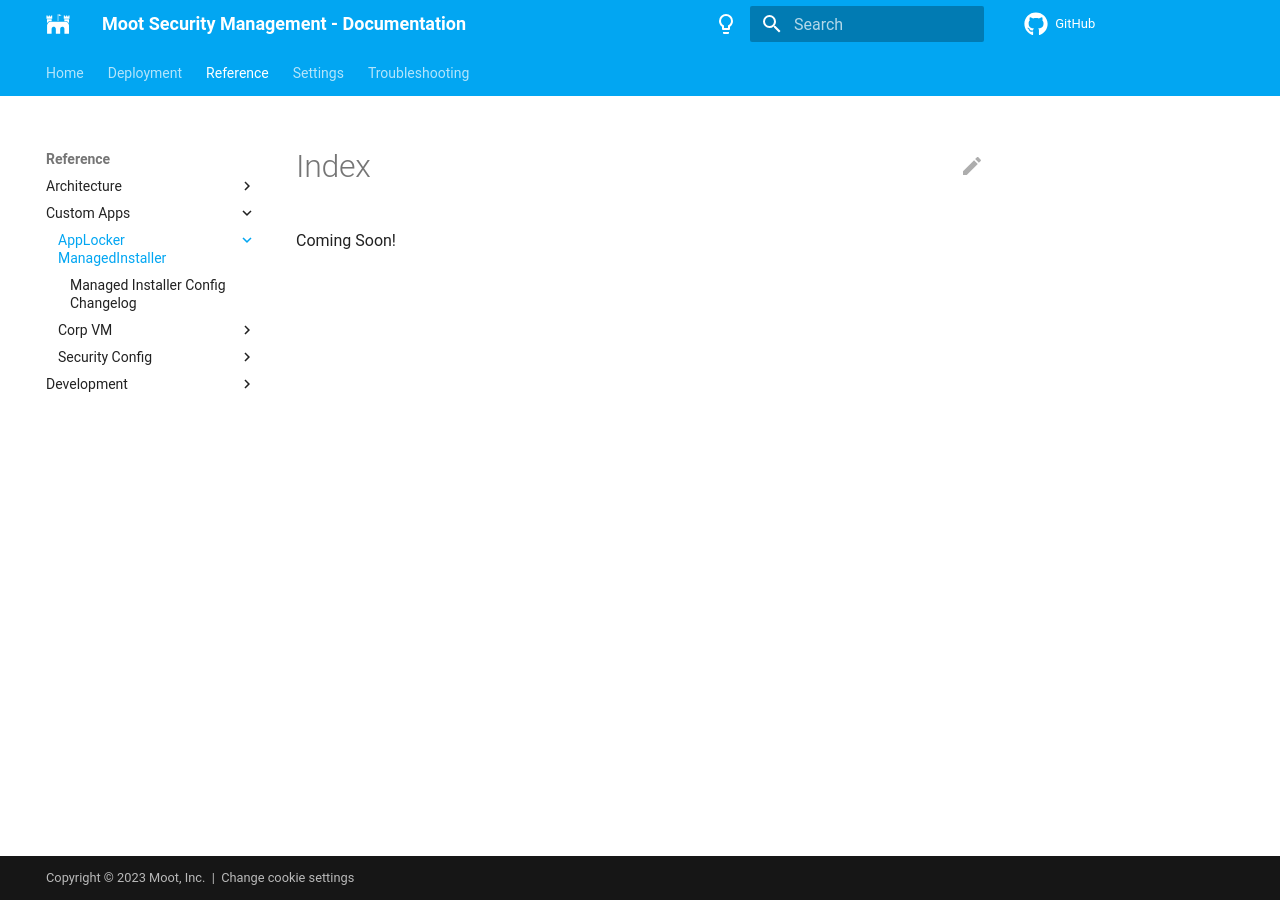
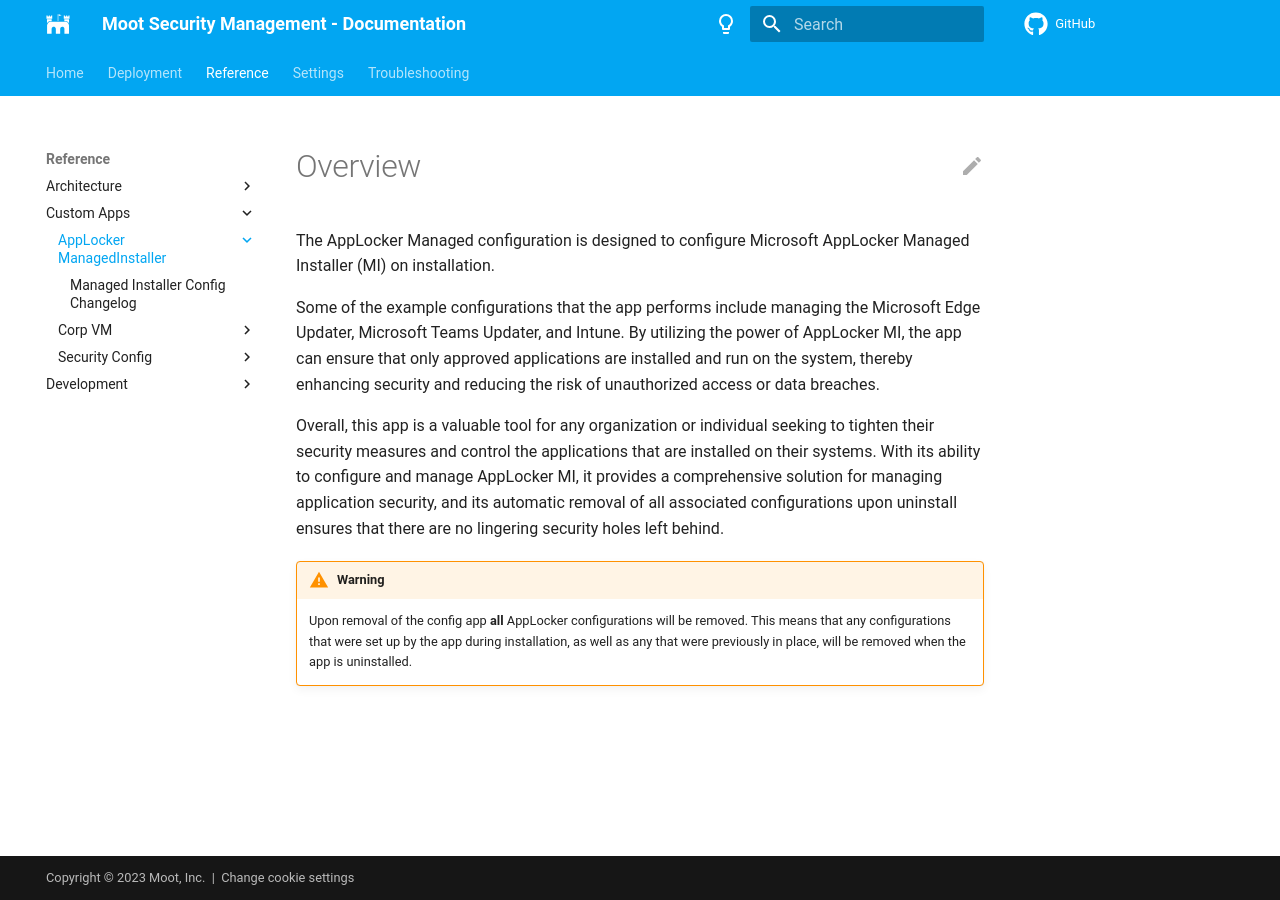
Before and after one commit to Software-Hardware-Integration-Lab/Documentation, an MkDocs documentation site: the page built from docs/Reference/Custom-Apps/AppLocker-ManagedInstaller/index.md, in a window 1280 px wide. Built offline with MkDocs 1.6.1 and Material for MkDocs 9.7.7, drawn with Linux system fonts in a browser that asks for light colours; comment, search, counter and statistics services are not loaded.

Commit message:
Create overview
Write an overview detailing (at a high level) what the package does and why it is valuable.

```diff
--- a/docs/Reference/Custom-Apps/AppLocker-ManagedInstaller/index.md
+++ b/docs/Reference/Custom-Apps/AppLocker-ManagedInstaller/index.md
@@ -1 +1,10 @@
-Coming Soon!
+# Overview
+
+The AppLocker Managed configuration is designed to configure Microsoft AppLocker Managed Installer (MI) on installation.
+
+Some of the example configurations that the app performs include managing the Microsoft Edge Updater, Microsoft Teams Updater, and Intune. By utilizing the power of AppLocker MI, the app can ensure that only approved applications are installed and run on the system, thereby enhancing security and reducing the risk of unauthorized access or data breaches.
+
+Overall, this app is a valuable tool for any organization or individual seeking to tighten their security measures and control the applications that are installed on their systems. With its ability to configure and manage AppLocker MI, it provides a comprehensive solution for managing application security, and its automatic removal of all associated configurations upon uninstall ensures that there are no lingering security holes left behind.
+
+!!! warning
+    Upon removal of the config app **all** AppLocker configurations will be removed. This means that any configurations that were set up by the app during installation, as well as any that were previously in place, will be removed when the app is uninstalled.
```
